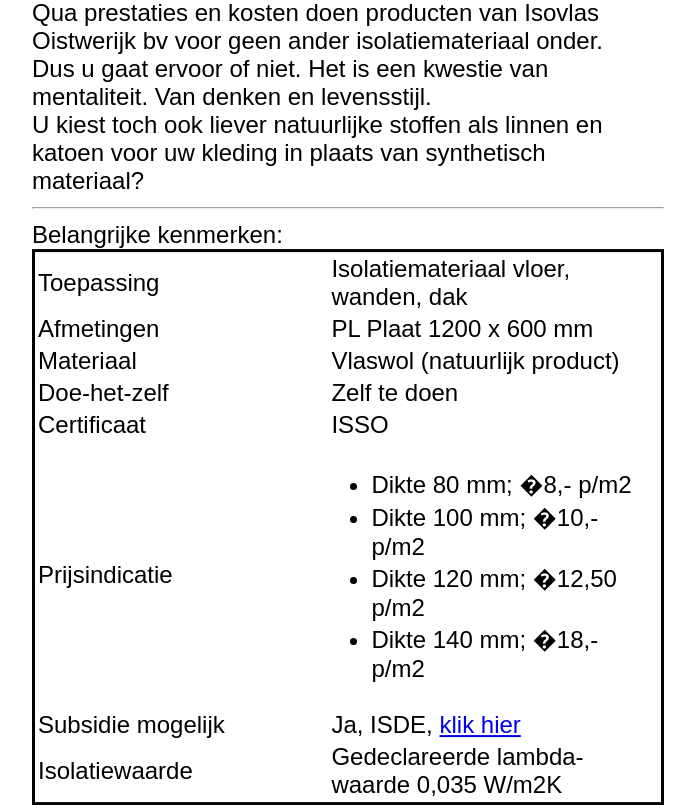
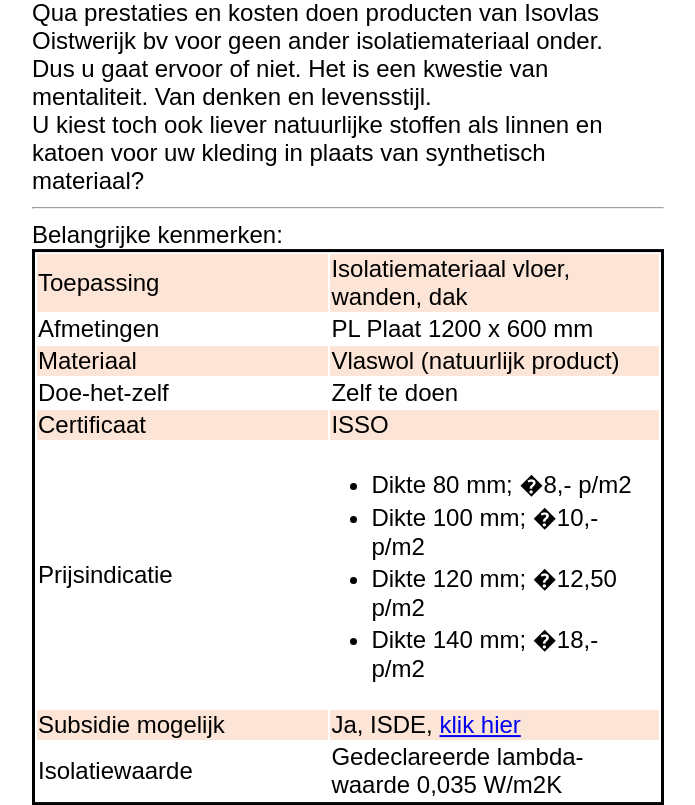
Before and after one commit to TimSmeets/project-Isolatie-MediaINN, a PHP site: page /IsolatieIsovlasPLPlaat.html in a window 1280 px wide. Shown: the part 867-1672 px from the top of the page, without its empty margins (292-987 px from the left). Run offline with PHP 8.4, Linux system fonts and the light colour scheme.

Commit message:
Update styles.css

```diff
--- a/stylesheets/styles.css
+++ b/stylesheets/styles.css
@@ -15,3 +15,10 @@
     top: 50%;
     transform: translate(0%, 15%);
 }
+
+table tr:nth-child(odd) {
+    background: #FCE4D6;
+}
+table tr:nth-child(even) {
+    background: white;
+}
```
